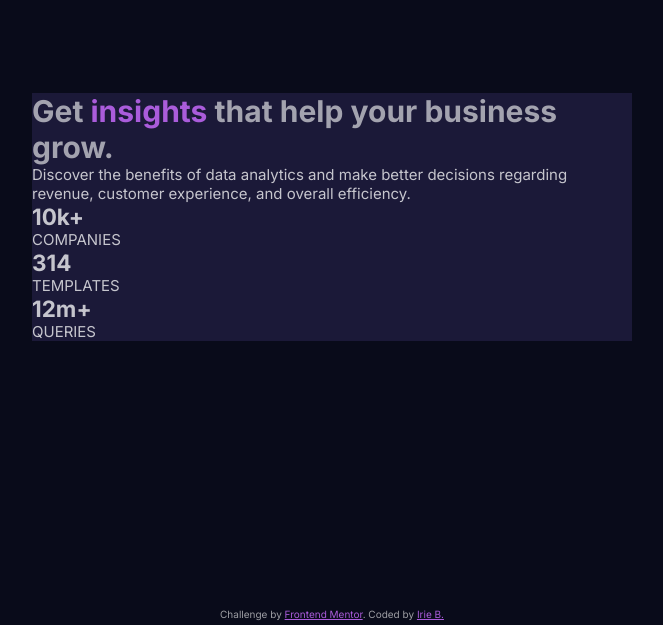
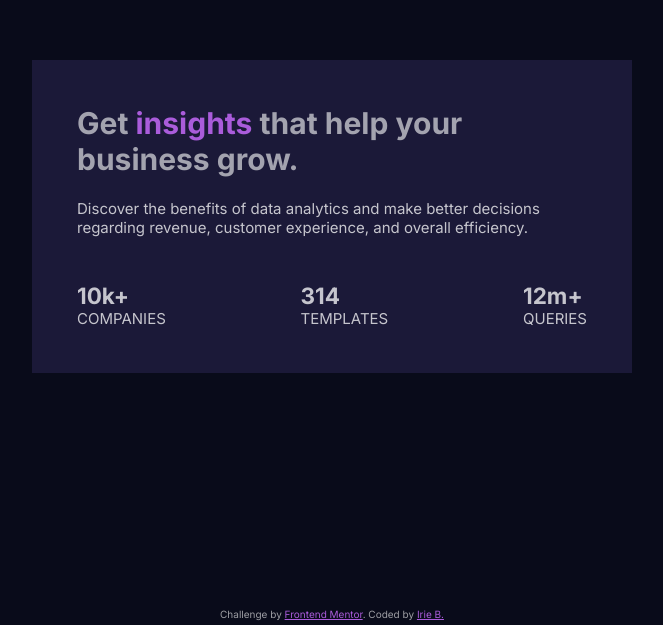
Before and after one commit to IrieBee/fem-stats-preview-card, a plain HTML site: page index.html in a window 1280 px wide. Shown: the part 175-800 px from the top of the page, without its empty margins (308-971 px from the left). Drawn offline with Linux system fonts and the light colour scheme.

Commit message:
Use flexbox for stats and change paddings

```diff
--- a/style.css
+++ b/style.css
@@ -43,6 +43,7 @@ main {
     width: 80%;
     max-width: 600px;
     margin: auto;
+    padding: 3em;
     background-color: var(--clr-bg-card-blue);
 }
 
@@ -52,6 +53,15 @@ h1 {
 
 span {
     color: var(--clr-accent-violet);
+}
+
+.content {
+    padding: 1.5em 0 3em;
+}
+
+.stats {
+    display: flex;
+    justify-content: space-between;
 }
 
 .text {
```
